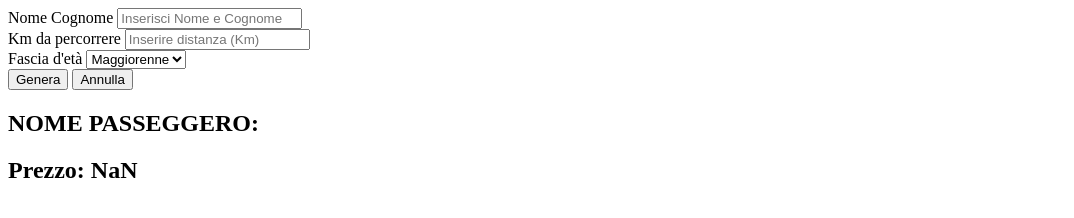
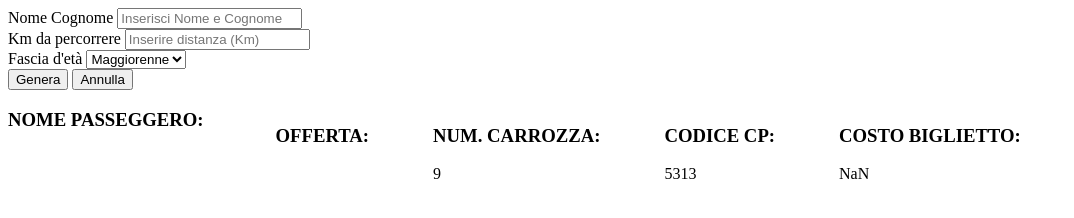
Before and after one commit to franciowel/js-biglietto-treno-form, a plain HTML site: page index.html in a window 1280 px wide. Both pictures are taken after a click on the button "Genera". Shown: the whole page, without its empty margins (0-1074 px from the left). Drawn offline with Linux system fonts and the light colour scheme.

Commit message:
aggiunte parti Math.Rand

```diff
--- a/css/style.css
+++ b/css/style.css
@@ -1,3 +1,12 @@
+/* COMMONS */
+ul{
+    list-style: none;
+}
+
+.flexcontainer{
+    display: flex;
+}
+
 /* SEZIONE TICKET */
 .ticket{
     display: none;
@@ -6,3 +15,7 @@
 .ticket.active{
     display: block;
 }
+
+ul li{
+    padding: 0 2rem;
+}
--- a/index.html
+++ b/index.html
@@ -72,17 +72,63 @@
 
     <section id="ticket" class="ticket">
 
-        <div class="ticket-info">
+        <div class="ticket-info flexcontainer">
 
-            <h2>
-                NOME PASSEGGERO:
-                <span id="customer-name"></span>
-            </h2>
+            <div class="name-box">
 
-            <h2>
-                Prezzo:
-                <span id="your-ticket"></span>
-            </h2>
+                <h3>
+                    NOME PASSEGGERO:
+                </h3>
+
+                <div class="guest-name" id="customer-name"></div>
+
+            </div>
+
+            <div class="ticket-boxinfo">
+                <!-- QUI CI SARANNO LE INFO DEL TICKET -->
+                <ul class="flexcontainer">
+
+                    <li>
+                        <h3>
+                            OFFERTA:
+                        </h3>
+
+                        <div id="your-offer"></div>
+
+                    </li>
+
+                    <li>
+                        <h3>
+                            NUM. CARROZZA:
+                        </h3>
+
+                        <div id="your-wagon"></div>
+
+                    </li>
+
+                    <li>
+                        <h3>
+                            CODICE CP:
+                        </h3>
+
+                        <div id="your-code-cp"></div>
+
+                    </li>
+
+                    <li>
+                        <h3>
+                            COSTO BIGLIETTO:
+                        </h3>
+
+                        <div id="your-ticket"></div>
+
+                    </li>
+
+                </ul>
+
+
+
+            </div>
 
 
         </div>
--- a/js/script.js
+++ b/js/script.js
@@ -22,9 +22,21 @@ generateButton.addEventListener('click',
         // converto il risultato in un numero leggibile
         let TrainTicket = finalPrice.toFixed(2);
 
+        // formula per generare codice carrozza
+        const numberWagon = Math.floor(Math.random() * 10);
+        console.log(numberWagon);
+
+        // formula per generare codice univoco
+        const CPCodeNum = Math.floor(Math.random() * 10000);
+        console.log(CPCodeNum);
+
+
         // STAMPO IN PAGINA
         document.getElementById('customer-name').innerHTML = userName;
         document.getElementById('your-ticket').innerHTML = TrainTicket;
+
+        document.getElementById('your-wagon').innerHTML = numberWagon;
+        document.getElementById('your-code-cp').innerHTML = CPCodeNum;
         document.getElementById('ticket').classList.add('active');
     }
 
```
